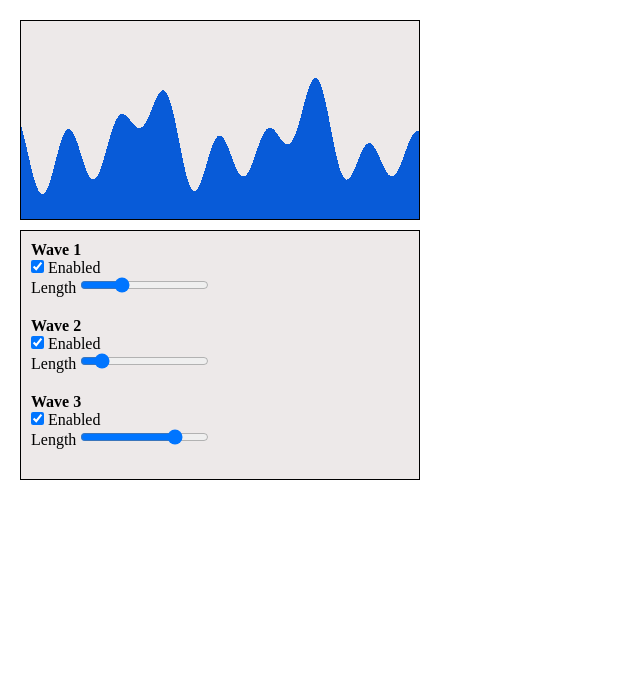
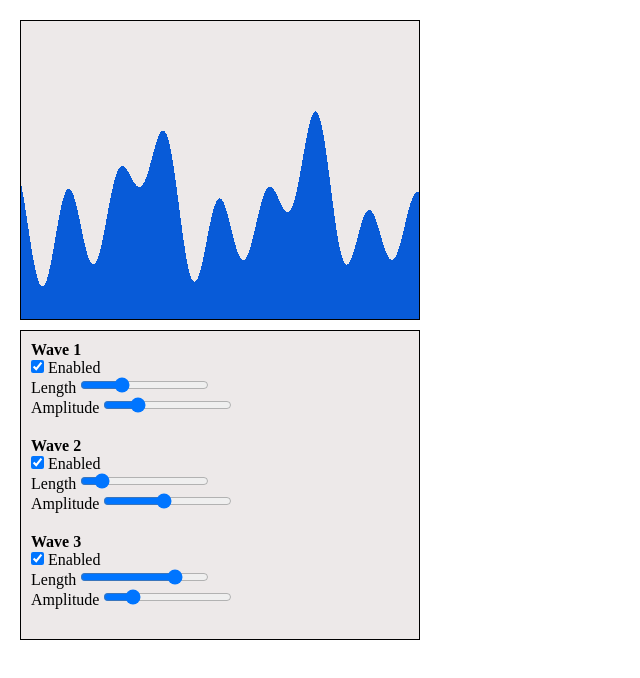
Before and after one commit to mateuszmanczak04/water-waves-simulation-with-sines, a plain HTML site: page index.html in a window 1280 px wide. Shown: the whole page, without its empty margins (0-640 px from the left). Drawn offline with Linux system fonts and the light colour scheme.

Commit message:
Add amplitude controls

```diff
--- a/index.css
+++ b/index.css
@@ -14,7 +14,7 @@ body {
 	background: rgb(237, 233, 233);
 	border: 1px solid black;
 	width: 400px;
-	height: 200px;
+	height: 300px;
 	position: relative;
 }
 
--- a/index.html
+++ b/index.html
@@ -1,4 +1,4 @@
-<!doctype html>
+<!DOCTYPE html>
 <html lang="en">
 	<head>
 		<meta charset="UTF-8" />
@@ -27,6 +27,17 @@
 						value="80"
 					/>
 				</div>
+				<div>
+					<label for="wave1-amplitude">Amplitude</label>
+					<input
+						type="range"
+						name="wave1-amplitude"
+						id="wave1-amplitude"
+						min="20"
+						max="150"
+						value="50"
+					/>
+				</div>
 			</div>
 			<div>
 				<p><strong>Wave 2</strong></p>
@@ -43,6 +54,17 @@
 						min="30"
 						max="200"
 						value="50"
+					/>
+				</div>
+				<div>
+					<label for="wave2-amplitude">Amplitude</label>
+					<input
+						type="range"
+						name="wave2-amplitude"
+						id="wave2-amplitude"
+						min="20"
+						max="150"
+						value="80"
 					/>
 				</div>
 			</div>
@@ -63,6 +85,17 @@
 						value="160"
 					/>
 				</div>
+				<div>
+					<label for="wave3-amplitude">Amplitude</label>
+					<input
+						type="range"
+						name="wave3-amplitude"
+						id="wave3-amplitude"
+						min="20"
+						max="150"
+						value="45"
+					/>
+				</div>
 			</div>
 		</div>
 	</body>
--- a/index.js
+++ b/index.js
@@ -36,12 +36,18 @@ const paint = (container, waves, time) => {
 };
 
 const controls = document.querySelector('#controls');
+
 const wave1Checkbox = document.querySelector('#controls #wave1');
 const wave1Range = document.querySelector('#controls #wave1-length');
+const wave1AmplitudeRange = document.querySelector('#controls #wave1-amplitude');
+
 const wave2Checkbox = document.querySelector('#controls #wave2');
 const wave2Range = document.querySelector('#controls #wave2-length');
+const wave2AmplitudeRange = document.querySelector('#controls #wave2-amplitude');
+
 const wave3Checkbox = document.querySelector('#controls #wave3');
 const wave3Range = document.querySelector('#controls #wave3-length');
+const wave3AmplitudeRange = document.querySelector('#controls #wave3-amplitude');
 
 wave1Checkbox.addEventListener('change', (e) => {
 	waves[0].enabled = e.target.checked;
@@ -50,6 +56,11 @@ wave1Checkbox.addEventListener('change', (e) => {
 wave1Range.addEventListener('input', (e) => {
 	const value = Number(event.target.value);
 	waves[0].waveLength = value;
+});
+
+wave1AmplitudeRange.addEventListener('input', (e) => {
+	const value = Number(event.target.value);
+	waves[0].amplitude = value;
 });
 
 wave2Checkbox.addEventListener('change', (e) => {
@@ -61,6 +72,11 @@ wave2Range.addEventListener('input', (e) => {
 	waves[1].waveLength = value;
 });
 
+wave2AmplitudeRange.addEventListener('input', (e) => {
+	const value = Number(event.target.value);
+	waves[1].amplitude = value;
+});
+
 wave3Range.addEventListener('input', (e) => {
 	const value = Number(event.target.value);
 	waves[2].waveLength = value;
@@ -68,6 +84,11 @@ wave3Range.addEventListener('input', (e) => {
 
 wave3Checkbox.addEventListener('change', (e) => {
 	waves[2].enabled = e.target.checked;
+});
+
+wave3AmplitudeRange.addEventListener('input', (e) => {
+	const value = Number(event.target.value);
+	waves[2].amplitude = value;
 });
 
 const core = document.querySelector('#core');
```
